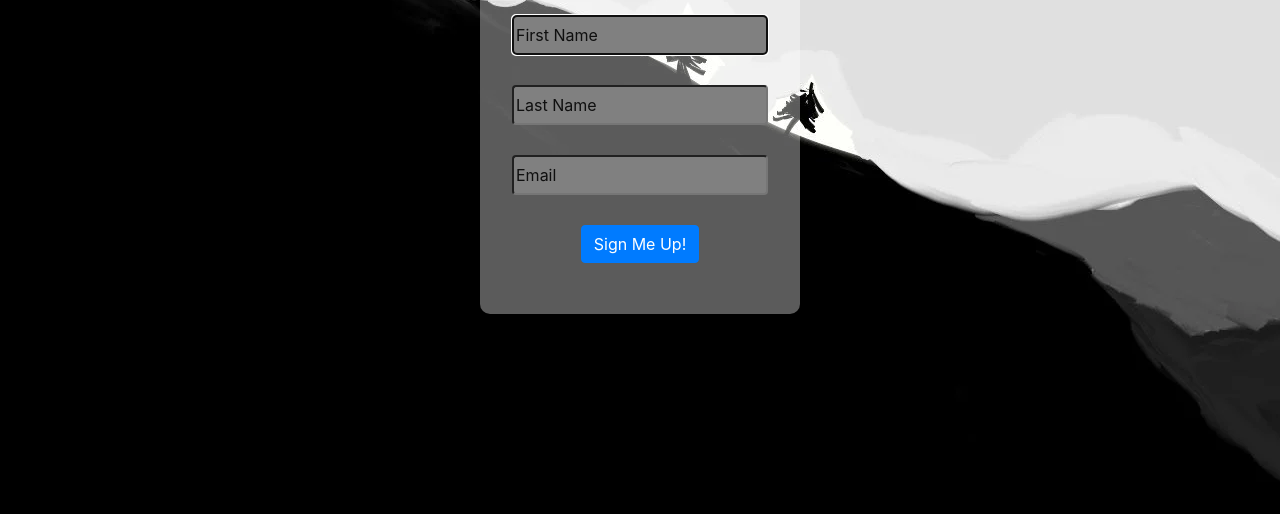
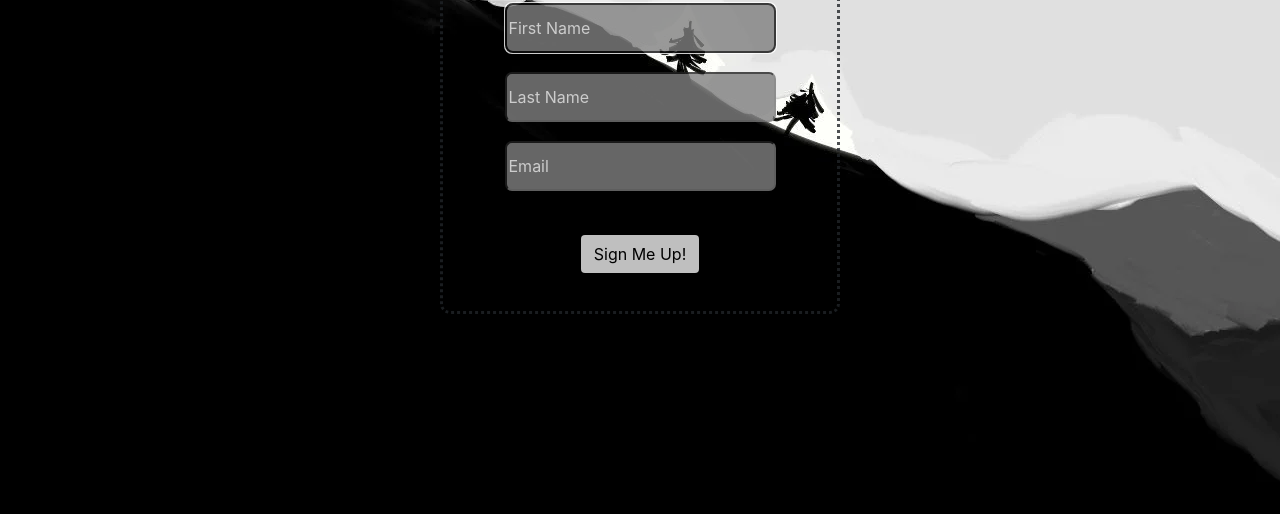
Before and after one commit to prathambansal21103105/newsletter, a website: page signup.html in a window 1280 px wide. Shown: the part 286-800 px from the top of the page. Drawn offline with nearby package versions, Linux system fonts and the light colour scheme.

Commit message:
Initial commit

```diff
--- a/app.js
+++ b/app.js
@@ -44,7 +44,7 @@ app.post("/",function(req,res){
             console.log(JSON.parse(data));
         });
     });
-    // request.write(jsonData);
+    request.write(jsonData);
     request.end();
 });
 
@@ -52,7 +52,7 @@ app.post("/failure",function(req,res){
     res.redirect("/");
 });
 
-app.listen(process.env.PORT || 3000,function(req,res){
+app.listen(3000,function(req,res){
     console.log("The server is running on port 3000.");
 });
 
--- a/public/css/styles.css
+++ b/public/css/styles.css
@@ -1,31 +1,41 @@
-body{
-    background-image: url("/images/img.webp");
+body {
+  background-image:url(img.webp);
+}
+
+.container{
+    text-align: center;
+    padding:auto;
+    height:400px;
+    width: 400px;
+    margin-top: 200px;
+    opacity: 80%;
+    border-style: dotted;
+    border-radius: 10px;
+}
+
+.fill-info{
+    margin-top:19px;
 }
 
 input{
-    height: 40px;
-    border-radius: 4px;
-    background-color: grey;
-    color:rgb(255, 252, 252);
-}
-
-.container{
-    width:25%;
-    height:400px;
-    border-radius: 10px;
-    background-color: rgba(255, 255, 255, 0.356);
-    border:10px;
-    text-align:center;
-    position:absolute;
-    margin:auto;
-    top:25%;
-    left:37.5%;
+    background-color: rgb(128, 128, 128);
+    font-weight: 700;
+    color:black;
+    height:50px;
+    border-radius: 7px;
 }
 
 ::placeholder{
-    color:rgb(15, 15, 15);
+    font-weight:lighter;
+    color:white;
 }
 
-.fill-info{
-    padding:15px;
+button{
+    margin-top: 25px!important;
 }
+
+button:hover {
+    background-color:black;
+    color:white;
+    transition: 0.7s;
+}
--- a/signup.html
+++ b/signup.html
@@ -24,12 +24,10 @@
                 <input type="email" name="email" placeholder="Email" required>
             </div>
             <div class="fill-info">
-                <button type="submit" class="btn btn-primary">Sign Me Up!</button>
+                <button type="submit" class="btn btn-primary-lg">Sign Me Up!</button>
             </div>
             </form>
-
         </div>
     </div>
-
 </body>
 </html>
```
Also changed, not shown: public/css/img.webp (renamed from public/images/img.webp), 2 other files.
